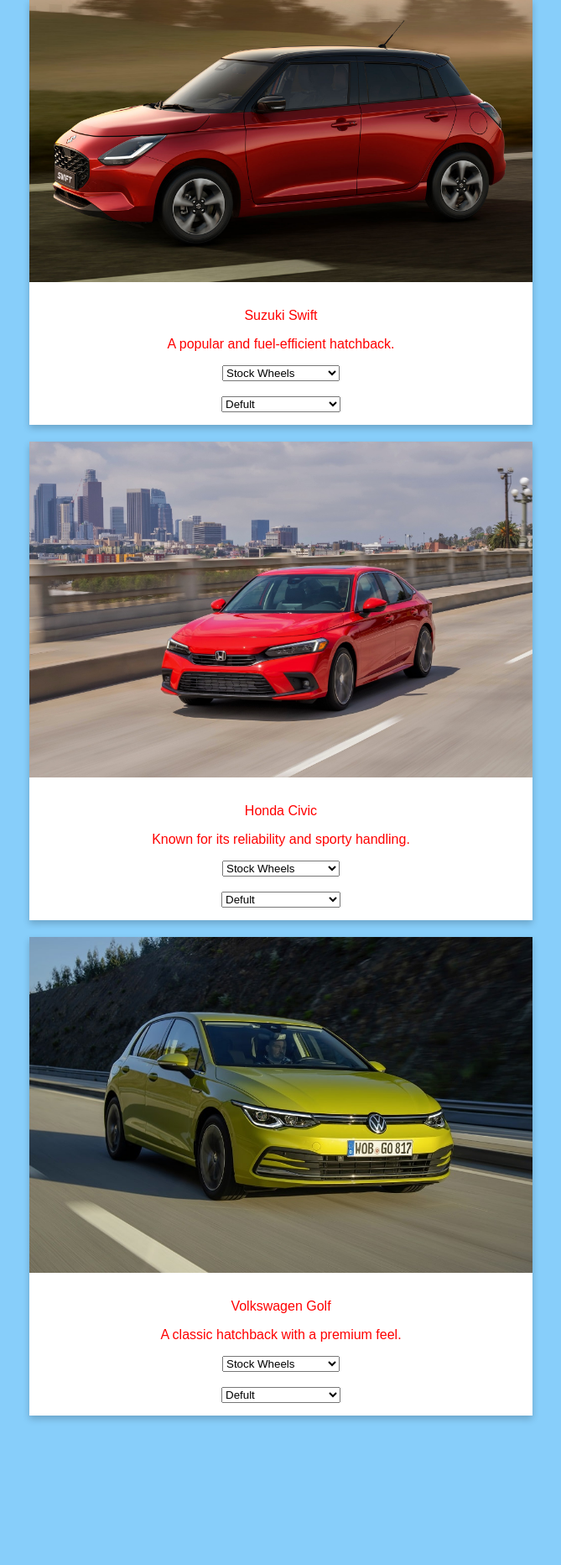
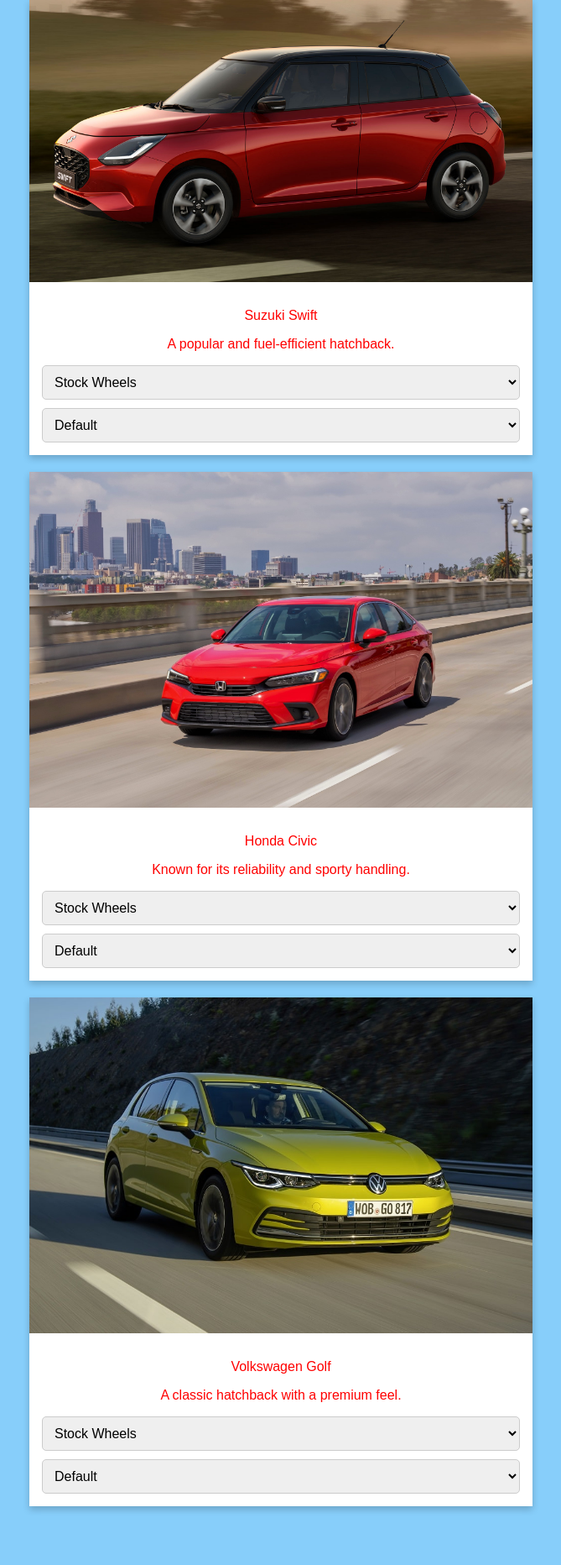
Before and after one commit to DevanshJakhiya01/WebsiteForCarDisgn, a PHP site: page /hatchback.php in a window 1280 px wide. Shown: the part 601-2465 px from the top of the page at 84% size, without its empty margins (305-974 px from the left). Before the commit the page ends 2294 px from the top, so only its background shows below. Run offline with PHP 8.4, Linux system fonts and the light colour scheme.

Commit message:
add dropdowns image in Hatchback.php

```diff
--- a/hatchback.php
+++ b/hatchback.php
@@ -42,22 +42,19 @@
             padding: 15px;
         }
 
-        .button {
-            padding: 12px 24px;
-            background-color: darksalmon;
-            border: none;
-            color: white;
-            text-align: center;
-            text-decoration: none;
-            display: inline-block;
-            font-size: 16px;
-            cursor: pointer;
-            border-radius: 5px;
-            transition: background-color 0.3s ease;
+        .select-container {
+            display: flex;
+            flex-direction: column;
+            gap: 10px;
         }
 
-        .button:hover {
-            background-color: #e9967a;
+        select {
+            padding: 10px;
+            border: 1px solid #ccc;
+            border-radius: 5px;
+            font-size: 16px;
+            width: 100%;
+            box-sizing: border-box;
         }
 
         @media (min-width: 768px) {
@@ -111,31 +108,41 @@
             <div class="container">
                 <p><?= htmlspecialchars($hatchback['name']) ?></p>
                 <p><?= htmlspecialchars($hatchback['description']) ?></p>
-                <select onchange="changeImage(<?= $index ?>, this.value)">
+                <div class="select-container">
+                    <select onchange="changeImage(<?= $index ?>, this.value, 'wheels')">
                         <option value="stock">Stock Wheels</option>
                         <option value="alloy">Alloy Wheels</option>
                         <option value="steel">Steel Wheels</option>
                         <option value="aftermarket">Aftermarket Wheels</option>
                     </select>
-                <br><br>
-                <select onchange="changeImage(<?= $index ?>, this.value)">
-                    <option value="Defult">Defult</option>
-                    <option value="Candy Red">Candy Red</option>
-                    <option value="Perl Blue">Perl Blue</option>
-                    <option value="Detona Green">Detona green</option>
-                    <option value="Black Sparide Matte">Black Sparide Matte</option>
+                    <select onchange="changeImage(<?= $index ?>, this.value, 'paint')">
+                        <option value="default">Default</option>
+                        <option value="candyred">Candy Red</option>
+                        <option value="perlblue">Perl Blue</option>
+                        <option value="detonagreen">Detona Green</option>
+                        <option value="blacksparidematte">Black Sparide Matte</option>
                     </select>
+                </div>
             </div>
         </div>
     <?php endforeach; ?>
 
     <script>
-        function changeImage(index, value) {
         const hatchbackImages = <?= json_encode(array_column($hatchbacks, 'custom_images')) ?>;
+        function changeImage(index, value, type) {
+            let imageValue;
+            if (type === "wheels") {
+                imageValue = value;
+            } else {
+                imageValue = "stock";
+            }
             const imageElement = document.getElementById(`hatchback-image-${index}`);
-            imageElement.src = hatchbackImages[index][value];
+            if (hatchbackImages[index] && hatchbackImages[index][imageValue]) {
+                imageElement.src = hatchbackImages[index][imageValue];
+            } else {
+                console.error("Invalid image value:", value, "for hatchback", index);
+            }
         }
     </script>
-
 </body>
 </html>
```
Lines whose indentation alone changed are shown as unchanged.
